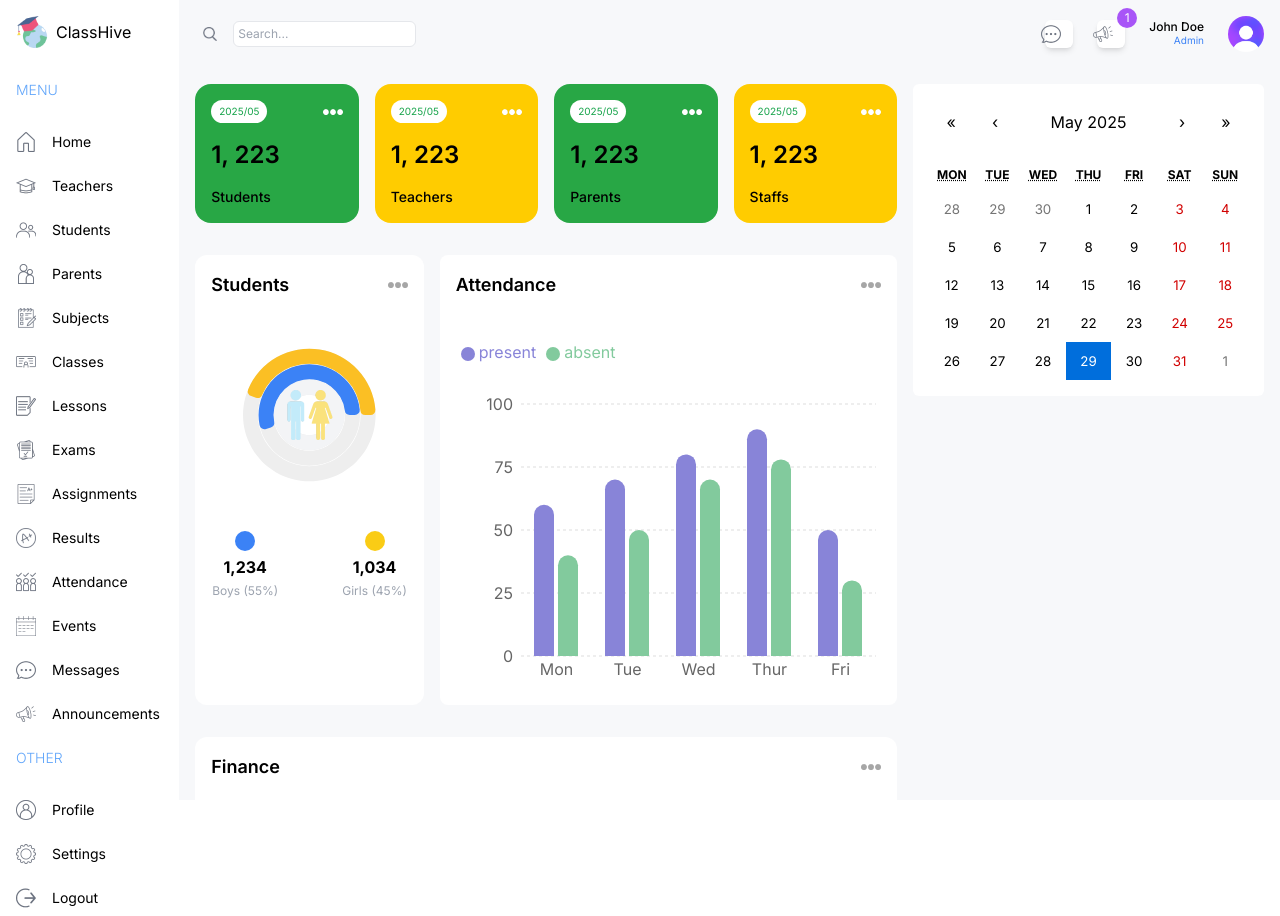
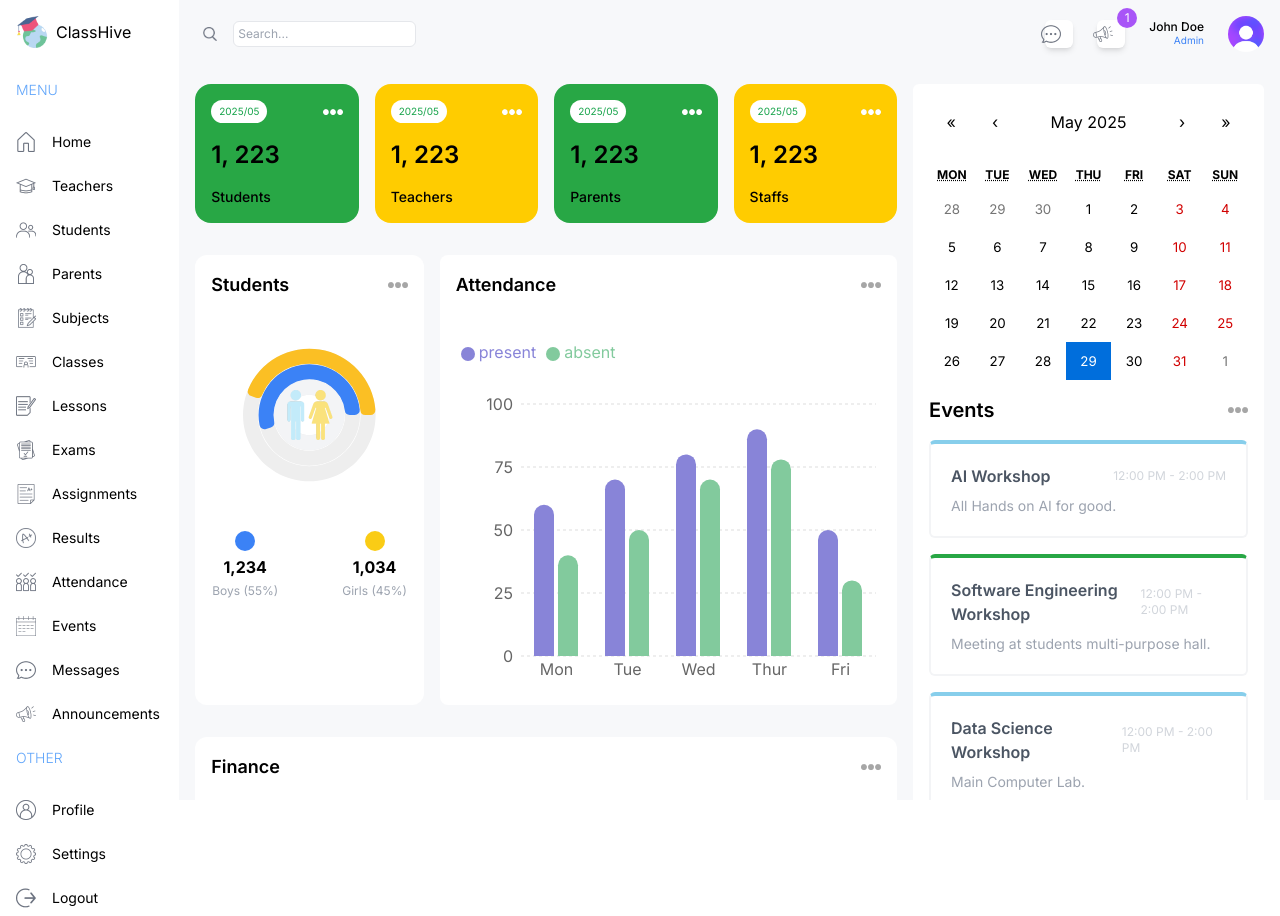
Before and after one commit to buriihenry/classhive, a Next.js app: page /admin in a window 1280 px wide. Built offline with nearby package versions, Linux system fonts and the light colour scheme.

Commit message:
Add Announcements component and integrate it into AdminPage

```diff
--- a/src/app/(dashboard)/admin/page.tsx
+++ b/src/app/(dashboard)/admin/page.tsx
@@ -1,3 +1,4 @@
+import Announcements from "@/components/Announcements";
 import AttendanceChart from "@/components/AttendanceChart";
 import CountChart from "@/components/CountChart"
 import EventCalender from "@/components/EventCalender";
@@ -40,6 +41,7 @@ const AdminPage = () => {
       {/* right */}
       <div className="w-full lg:w-1/3 flex flex-col gap-8">
       <EventCalender />
+      <Announcements />
       </div>
     </div>
   );
--- /dev/null
+++ b/src/components/Announcements.tsx
@@ -0,0 +1,50 @@
+const Announcements = () => {
+  return (
+    <div className="bg-white p-4 rounded-md">
+      <div className="flex items-center justify-between">
+        <h1 className="text-xl font-semibold">Announcements</h1>
+        <span className="text-xs text-gray-400">View All</span>
+      </div>
+      <div className="flex flex-col gap-4 mt-4">
+        <div className="bg-buriiSkyLight rounded-md p-4">
+          <div className="flex items-center justify-between">
+            <h2 className="font-medium">Top Students</h2>
+            <span className="text-xs text-gray-400 bg-white rounded-md px-1 py-1">
+              2025-01-01
+            </span>
+          </div>
+          <p className="text-sm text-gray-400 mt-1">
+            Our 2024-2025 top students have been announced! Congratulations to all
+            the winners.
+          </p>
+        </div>
+        <div className="bg-buriiPurpleLight rounded-md p-4">
+          <div className="flex items-center justify-between">
+            <h2 className="font-medium">Onboarding Checklist</h2>
+            <span className="text-xs text-gray-400 bg-white rounded-md px-1 py-1">
+              2025-05-02
+            </span>
+          </div>
+          <p className="text-sm text-gray-400 mt-1">
+            Please complete your onboarding checklist by the end of this week to
+            ensure a smooth start to the semester.
+          </p>
+        </div>
+        <div className="bg-buriiYellowLight rounded-md p-4">
+          <div className="flex items-center justify-between">
+            <h2 className="font-medium">Extra-Curricular</h2>
+            <span className="text-xs text-gray-400 bg-white rounded-md px-1 py-1">
+              2025-06-06
+            </span>
+          </div>
+          <p className="text-sm text-gray-400 mt-1">
+            Extra-curricular activities are starting next week! Make sure to sign up
+            for your preferred activities.
+          </p>
+        </div>
+      </div>
+    </div>
+  );
+};
+
+export default Announcements;
--- a/src/components/EventCalender.tsx
+++ b/src/components/EventCalender.tsx
@@ -2,18 +2,60 @@
 import Calendar from 'react-calendar';
 import { useState } from 'react';
 import 'react-calendar/dist/Calendar.css';
+import Image from 'next/image';
 
 type ValuePiece = Date | null;
 
 type Value = ValuePiece | [ValuePiece, ValuePiece];
 
 
+// TEMPORARY
+const events = [
+  {
+    id: 1,
+    title: "AI Workshop",
+    time: "12:00 PM - 2:00 PM",
+    description: "All Hands on AI for good.",
+  },
+  {
+    id: 2,
+    title: "Software Engineering Workshop",
+    time: "12:00 PM - 2:00 PM",
+    description: "Meeting at students multi-purpose hall.",
+  },
+  {
+    id: 3,
+    title: "Data Science Workshop",
+    time: "12:00 PM - 2:00 PM",
+    description: "Main Computer Lab.",
+  },
+];
+
+
 
 const EventCalender = () => {
     const [value, onChange] = useState<Value>(new Date());
   return (
-    <div className='bg-white p-4 rounded-md'>
-        <Calendar onChange={onChange} value={value} />
+    <div className="bg-white p-4 rounded-md">
+      <Calendar onChange={onChange} value={value} />
+      <div className="flex items-center justify-between">
+        <h1 className="text-xl font-semibold my-4">Events</h1>
+        <Image src="/moreDark.png" alt="" width={20} height={20} />
+      </div>
+      <div className="flex flex-col gap-4">
+        {events.map((event) => (
+          <div
+            className="p-5 rounded-md border-2 border-gray-100 border-t-4 odd:border-t-buriiSky even:border-t-buriiPurple"
+            key={event.id}
+          >
+            <div className="flex items-center justify-between">
+              <h1 className="font-semibold text-gray-600">{event.title}</h1>
+              <span className="text-gray-300 text-xs">{event.time}</span>
+            </div>
+            <p className="mt-2 text-gray-400 text-sm">{event.description}</p>
+          </div>
+        ))}
+      </div>
     </div>
   )
 }
```
